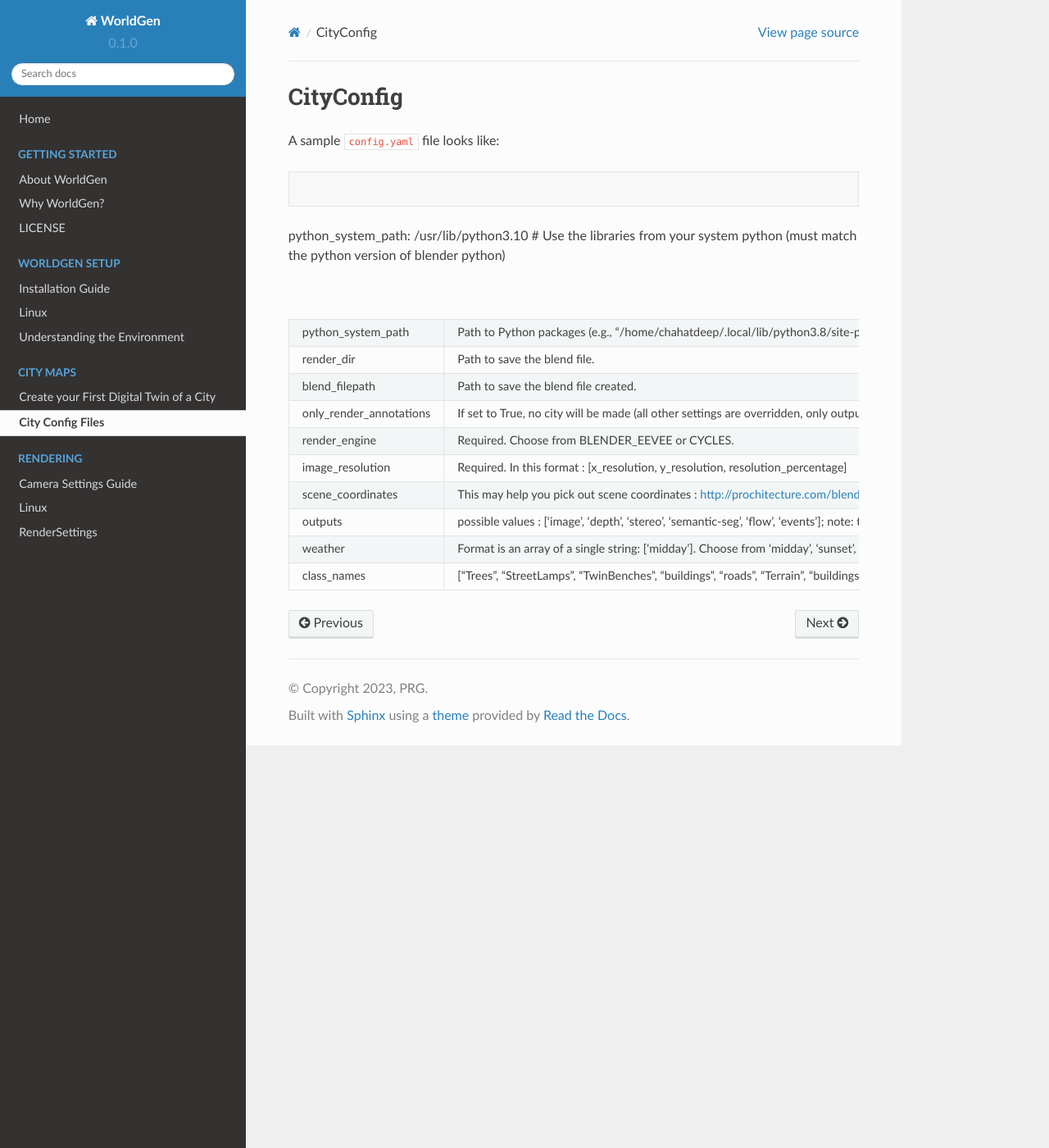
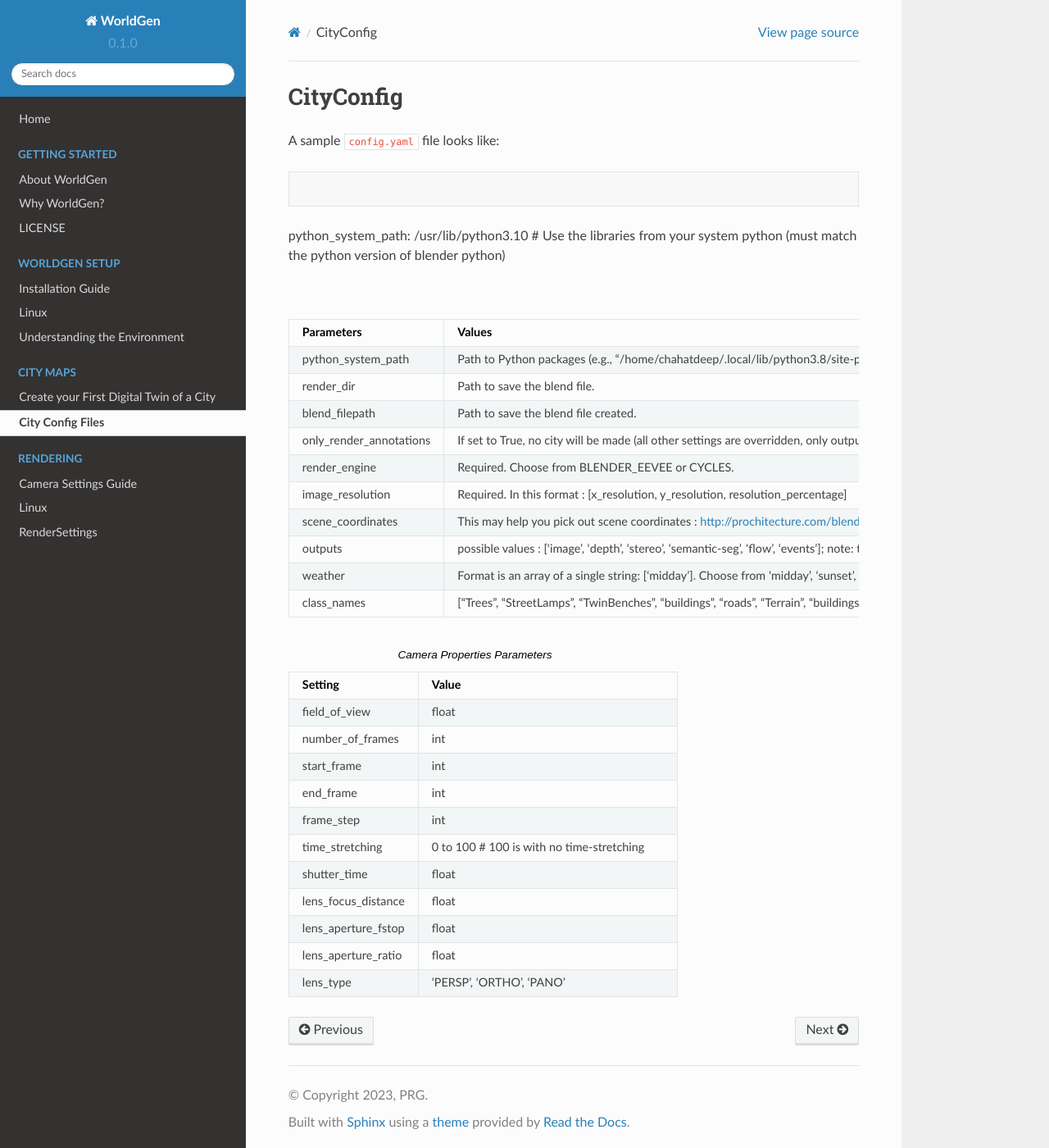
Before and after one commit to prgumd/WorldGen, a Sphinx documentation site: the page built from docs/source/CityConfig.rst, in a window 1280 px wide and 1400 px high. Shown: the whole window at 82% size. Built offline with Sphinx 7.4.7 and the Read the Docs theme 2.0.0, drawn with Linux system fonts in a browser that asks for light colours; pages that are not in the unit, such as notebooks, are missing from menus.

Commit message:
Update CityConfig.rst

```diff
--- a/docs/source/CityConfig.rst
+++ b/docs/source/CityConfig.rst
@@ -10,7 +10,10 @@ python_system_path: /usr/lib/python3.10 # Use the libraries from your system pyt
 
 .. list-table:: Config Parameters
     :widths: 5 10
+    :header-rows: 1
 
+    * - Parameters
+      - Values
 
     * - python_system_path
       - Path to Python packages (e.g., "/home/chahatdeep/.local/lib/python3.8/site-packages"). The Python version must match the Blender Python version.
@@ -43,3 +46,45 @@ python_system_path: /usr/lib/python3.10 # Use the libraries from your system pyt
 
     * - class_names
       - ["Trees", "StreetLamps", "TwinBenches", "buildings", "roads", "Terrain", "buildings", "car"] # DO NOT TOUCH THIS
+
+
+
+.. list-table:: Camera Properties Parameters
+    :widths: 5 10
+    :header-rows: 1
+
+    * - Setting
+      - Value
+
+    * - field_of_view
+      - float
+
+    * - number_of_frames
+      - int
+
+    * - start_frame
+      - int
+
+    * - end_frame
+      - int
+
+    * - frame_step
+      - int
+
+    * - time_stretching
+      - 0 to 100 # 100 is with no time-stretching
+
+    * - shutter_time
+      - float
+
+    * - lens_focus_distance
+      - float
+
+    * - lens_aperture_fstop
+      - float
+
+    * - lens_aperture_ratio
+      - float
+
+    * - lens_type
+      - 'PERSP', 'ORTHO', 'PANO'
```
